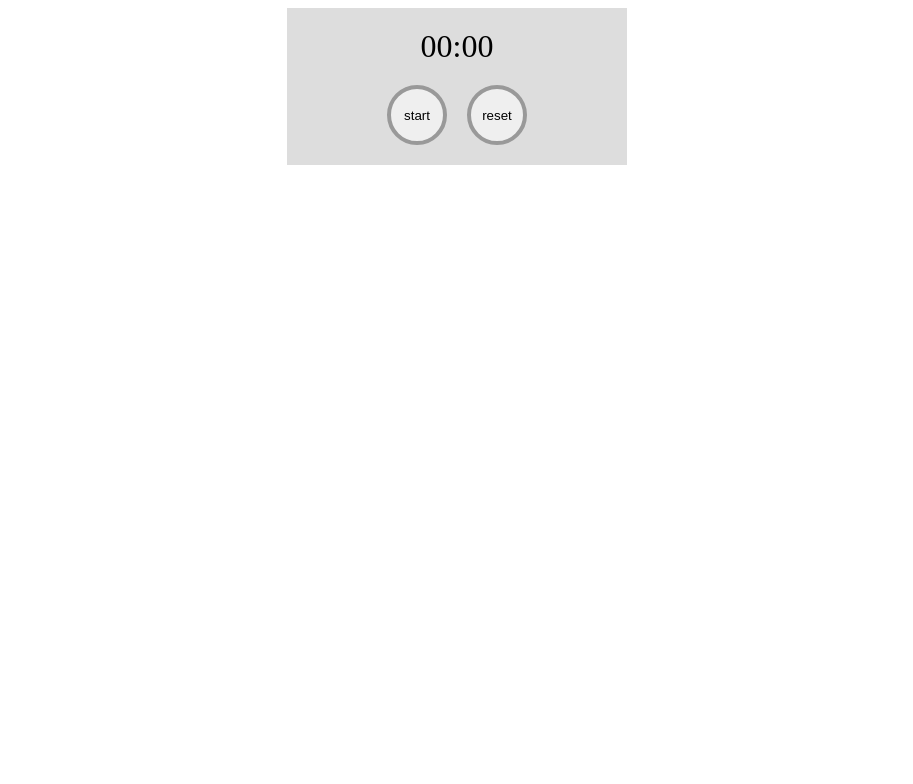
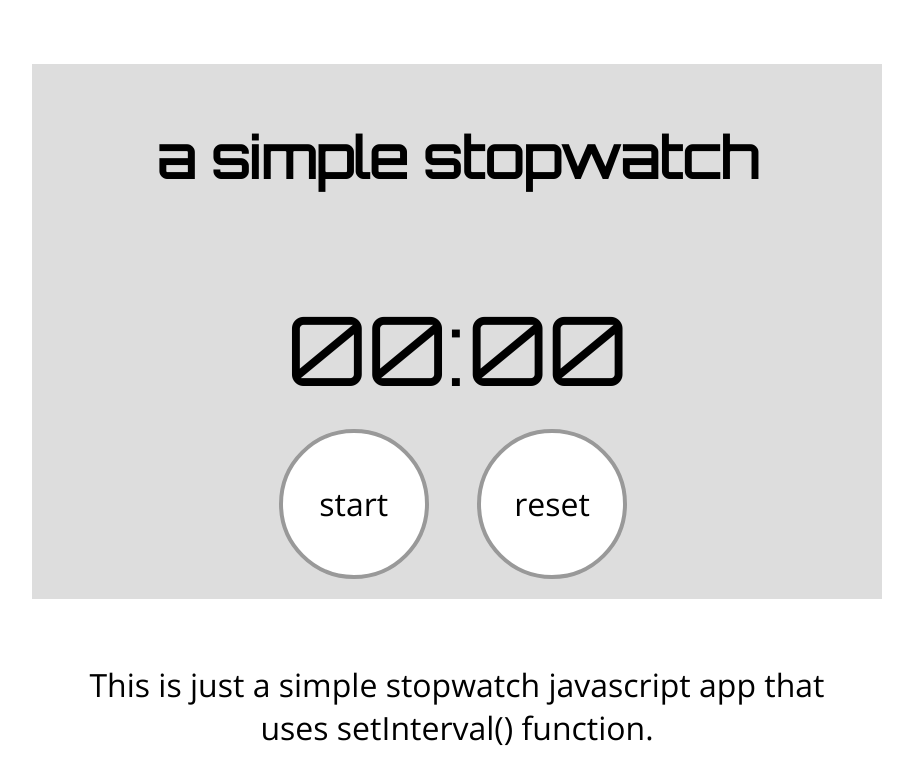
Before and after one commit to khpa/stopwatch-basic, a plain HTML site: page index.html in a window 1280 px wide. Shown: the whole page, without its empty margins (183-1096 px from the left). Drawn offline with nearby package versions, Linux system fonts and the light colour scheme.

Commit message:
add style v2

```diff
--- /dev/null
+++ b/css/style.css
@@ -0,0 +1,91 @@
+body {
+  max-width: 900px;
+  margin: auto;
+}
+.counter {
+  text-align: center;
+  font-size: 2em;
+  margin-bottom: 20px;
+  font-family: 'Orbitron', sans-serif;
+}
+
+.counter-container {
+  width: 90%;
+  margin: auto;
+  background-color: #ddd;
+  padding: 20px;
+}
+
+button {
+  width: 60px;
+  height: 60px;
+  border-radius: 50%;
+  border: 4px solid #999;
+  margin: 0 10px;
+  display: block;
+  float:left;
+  font-family: 'Open Sans', sans-serif;
+}
+
+button:hover {
+  background-color: #eee;
+}
+
+button:focus {outline:0;}
+
+h1 {
+  text-align: center;
+  font-family: 'Orbitron', sans-serif;
+  font-size: 1.5em;
+}
+
+.counter p {
+  margin: 0;
+}
+
+.button-container {
+  width:160px;
+  height: 60px;
+  margin:auto;
+
+}
+
+.description {
+  width: 90%;
+  margin: auto;
+  font-family: 'Open Sans', sans-serif;
+  font-size: 0.8em;
+  text-align: center;
+}
+
+@media screen and (min-width: 767px) {
+.counter-container {
+  margin: 4em auto;
+}
+.description {
+  font-size: 2em;
+}
+h1 {
+  font-size: 3.5em;
+}
+.counter {
+  font-size: 6em;
+}
+button {
+width: 4.7em;
+height: 4.7em;
+background-color: white;
+border-radius: 50%;
+border: 4px solid #999;
+margin: 0 0.75em;
+float: left;
+font-size: 2em;
+text-align: center;
+}
+.button-container {
+  width:50%;
+  height: 150px;
+  margin: auto;
+}
+
+}
--- a/index.html
+++ b/index.html
@@ -3,52 +3,27 @@
 
 <head>
   <meta charset="utf-8">
+  <link href="https://fonts.googleapis.com/css?family=Open+Sans|Orbitron" rel="stylesheet">
+  <link rel="stylesheet" href="css/style.css">
   <title>stopwatch</title>
   <style>
-    .counter {
-      text-align: center;
-      font-size: 2em;
-      margin-bottom: 20px;
-    }
 
-    .counter-container {
-      width: 300px;
-      margin: auto;
-      background-color: #ddd;
-      padding: 20px;
-    }
 
-    button {
-      width: 60px;
-      height: 60px;
-      border-radius: 50%;
-      border: 4px solid #999;
-      margin: 0 10px;
-      display: block;
-      float:left;
-    }
-
-    button:focus {outline:0;}
-
-    p {
-      margin: 0;
-    }
-
-    .button-container {
-      width:160px;
-      height: 60px;
-      margin:auto;
-    }
   </style>
 </head>
 
 <body>
   <div class="counter-container">
+    <h1>a simple stopwatch</h1>
     <p class="counter"><span id="minutes">00</span><span>:</span><span id="seconds">00</span></p>
     <div class="button-container">
-      <button type="button" id="my-button" name="button">start</button>
+      <button type="button" id="my-button" name="button"><span class="b-label">start</span></button>
       <button type="button" id="reset-button" name="button">reset</button>
     </div>
+  </div>
+  <div class="description">
+    <p>This is just a simple stopwatch javascript app that uses setInterval() function.</p>
+
   </div>
   <!-- My Javascript-->
 
```
